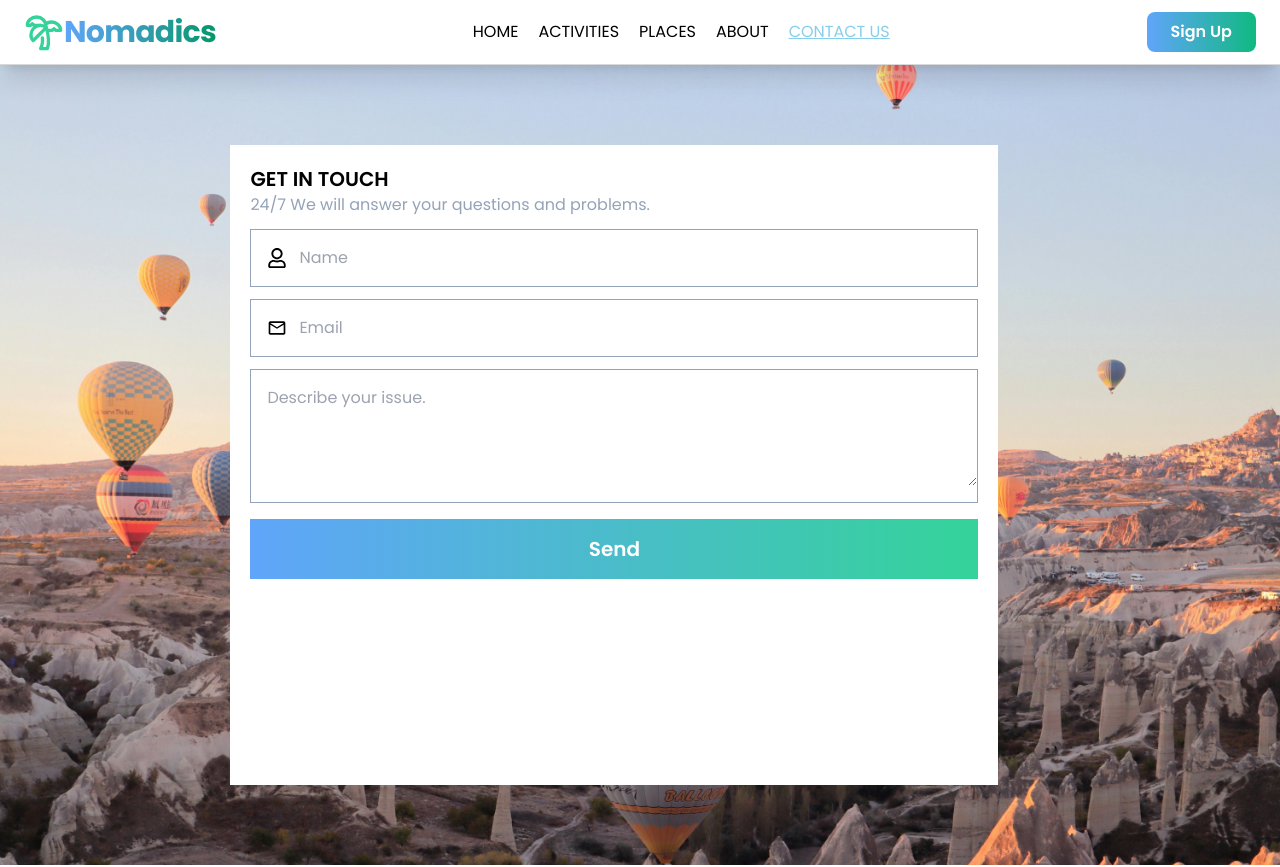
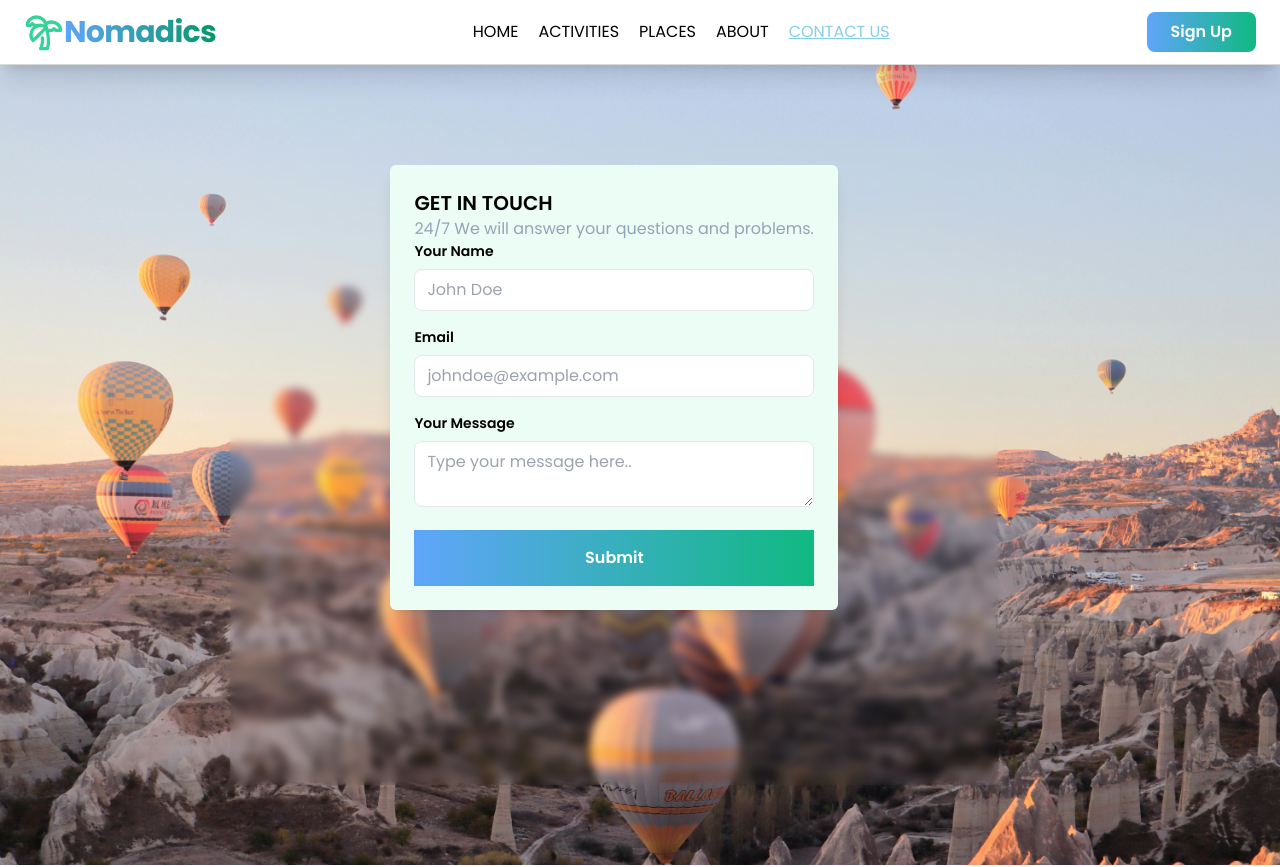
Before and after one commit to Joshuakibwage/travel-planner, a React (Vite) app: page /contact in a window 1280 px wide. Shown: the top 867 px of the page. Built offline with nearby package versions, Linux system fonts and the light colour scheme.

Commit message:
Add contact page logic for message submision

```diff
--- a/src/components/Gallery.jsx
+++ b/src/components/Gallery.jsx
@@ -13,18 +13,18 @@ const Gallery = () => {
         </div>
 
 
-        <div className="columns-4 w-3/4 mx-auto gap-3 mt-4 ">
+        <div className="columns-4 w-3/4 mx-auto gap-3 mt-4">
             <div className="break-inside-avoid">
-                <img src={galleryImage2} className="rounded-md" alt="" />
+                <img src={galleryImage2} className="rounded-md" alt="image of people camping" />
             </div>
             <div className="break-inside-avoid">
-                <img src={galleryImage3} alt="" />
+                <img src={galleryImage3} alt="image of people camping" />
             </div>
             <div className="break-inside-avoid">
-                <img src={galleryImage4} alt="" />
+                <img src={galleryImage4} alt="image of people camping" />
             </div>
             <div className="break-inside-avoid">
-                <img src={galleryImage} alt="" />
+                <img src={galleryImage} alt="image of people camping" />
             </div>
         </div>
     </div>
--- a/src/pages/About.jsx
+++ b/src/pages/About.jsx
@@ -24,7 +24,7 @@ const About = () => {
             <div className="w-full md:w-1/2">
               <p className="px-4 pt-2 md:text-xl text-center">Our mission is simple: to connect you with incredible destinations, provide expert tips, and help you discover hidden gems across the globe. Through carefully curated guides, firsthand experiences, and community insights, we aim to make your travels seamless and memorable.</p>
             </div>
-            <div className="w-full md:w-1/2 mt-4">
+            <div className="w-full md:w-1/2 mt-8">
               <img className="rounded-lg" src={missionImage} alt="" />
             </div>
           </div>
--- a/src/pages/ContactUs.jsx
+++ b/src/pages/ContactUs.jsx
@@ -1,11 +1,30 @@
 import contactImage from "../assets/bg-hero4.jpg"
-import { FaRegUser } from "react-icons/fa";
-import { MdOutlineMailOutline } from "react-icons/md";
 
 
 const ContactUs = () => {
 
+  const onSubmit = async (event) => {
+    event.preventDefault();
+    const formData = new FormData(event.target);
 
+    formData.append("access_key", "4a7c1e37-958a-4246-9e35-7c70fa717811");
+    console.log(FormData)
+    const object = Object.fromEntries(formData);
+    const json = JSON.stringify(object);
+
+    const res = await fetch("https://api.web3forms.com/submit", {
+      method: "POST",
+      headers: {
+        "Content-Type": "application/json",
+        Accept: "application/json"
+      },
+      body: json
+    }).then((res) => res.json());
+
+    if (res.success) {
+      console.log("Success", res);
+    }
+  };
 
   return (
     <div className="w-full h-screen overflow-hidden relative">
@@ -15,49 +34,40 @@ const ContactUs = () => {
         src={contactImage}
         alt="image of a water body" />
       </div>
-      <div className="absolute top-[10%] left-[18%] w-[60%] h-[80%] bg-white p-5">
+      <div className="absolute top-[10%] left-[18%] w-[60%] h-[80%] backdrop-blur-sm p-5">
        <div className="w-full h-full">
-        <div>
+        <form action=""  className="max-w-md w-full mx-auto p-6 bg-emerald-50 rounded-md shadow-lg">
         <h1 className="font-semibold text-xl font-poppins">GET IN TOUCH</h1>
         <p className="text-slate-400">24/7 We will answer your questions and problems.</p>
+          <div className="mb-4">
+            <label
+            htmlFor="Your Name"
+            className="block text-sm font-semibold mb-2"
+            >Your Name</label>
+            <input
+              placeholder="John Doe"
+              className="w-full px-3 py-2 border rounded-lg focus:border-emerald-600 outline-none" required type="text" name="name" />
           </div>
-        <div className="border border-slate-400 flex items-center py-4 pl-4 gap-3 w-[100%] mt-3">
-          <FaRegUser size={20}/>
+          <div className="mb-4">
+            <label htmlFor="" className="block text-sm font-semibold mb-2">Email</label>
             <input
-            type="text"
-            name="name"
-            placeholder="Name"
-            className="w-[80%] outline-none"
-            // value={formData.name}
-            // onChange={handleChange}
-          />
+              placeholder="johndoe@example.com"
+              className="w-full px-3 py-2 border rounded-lg focus:border-emerald-600 outline-none" required type="email" name="email" />
           </div>
-        <div className="border border-slate-400 flex items-center py-4 pl-4 gap-3 w-[100%] mt-3">
-          <MdOutlineMailOutline size={20} />
-          <input
-            type="text"
-            name="email"
-            placeholder="Email"
-            className="w-[80%] outline-none"
-            // value={formData.email}
-            // onChange={handleChange}
-          />
+          <div className="mb-4">
+            <label htmlFor="" className="block text-sm font-semibold mb-2">Your Message</label>
+            <textarea
+              placeholder="Type your message here.."
+              className="w-full px-3 py-2 border rounded-lg focus:border-emerald-600 outline-none" required type="password" name="password" />
           </div>
-        <div className="border border-slate-400 flex items-center py-4 pl-4 gap-3 w-[100%] mt-3">
-          <textarea
-            name="textarea"
-            id="textarea"
-            className="w-full h-[100px] outline-none "
-            placeholder="Describe your issue."
-            // value={formData.textarea}
-            // onChange={handleChange}
-          />
+          <div>
+            <button onSubmit={onSubmit}  type="submit" className="bg-gradient-to-r from-blue-400 to-emerald-500 w-full py-4 text-white font-semibold hover:bg-gradient-to-r hover:from-blue-300 hover:to-emerald-400">
+              Submit
+            </button>
           </div>
-          <button
-            type="submit"
-            className="w-full bg-gradient-to-r from-blue-400 to-emerald-400 py-4 text-xl font-semibold text-white mt-4 hover:bg-emerald-600">
-            Send
-          </button>
+        </form>
+
+
        </div>
       </div>
     </div>
--- a/src/pages/HomePage.jsx
+++ b/src/pages/HomePage.jsx
@@ -36,22 +36,7 @@ const HomePage = () => {
                   <h1 className="text-2xl font-semibold font-mono text-emerald-400">Popular Places</h1>
                   <p className="text-sm text-slate-600">Explore Bali's beautiful beaches, roam Rome's historic streets, or seek <br /> adventure in Switzer lands breathtaking landscape.</p>
                 </div>
-                <div className="mt-2 w-3/4 mx-auto flex gap-4 items-center">
-                  <div className="max-w-xs rounded-md overflow-hidden relative group">
-                    <img src="https://images.pexels.com/photos/14530706/pexels-photo-14530706.jpeg?auto=compress&cs=tinysrgb&w=1260&h=750&dpr=1" alt="" />
-                    <div className="absolute bg-gradient-to-t from-black/60 to-transparent flex items-center">
-                      <div>
-                        <p>Bali</p>
-                      </div>
-                    </div>
-                  </div>
-                  <div className="max-w-xs rounded-md overflow-hidden">
-                    <img src=" https://images.pexels.com/photos/9967343/pexels-photo-9967343.jpeg?auto=compress&cs=tinysrgb&w=600&lazy=load" alt="" />
-                  </div>
-                  <div className="max-w-xs rounded-md overflow-hidden">
-                    <img src=" https://images.pexels.com/photos/4253835/pexels-photo-4253835.jpeg?auto=compress&cs=tinysrgb&w=600" alt="" />
-                  </div>
-                </div>
+
               </div>
         </div>
         <Gallery />
```
Lines whose indentation alone changed are shown as unchanged.
